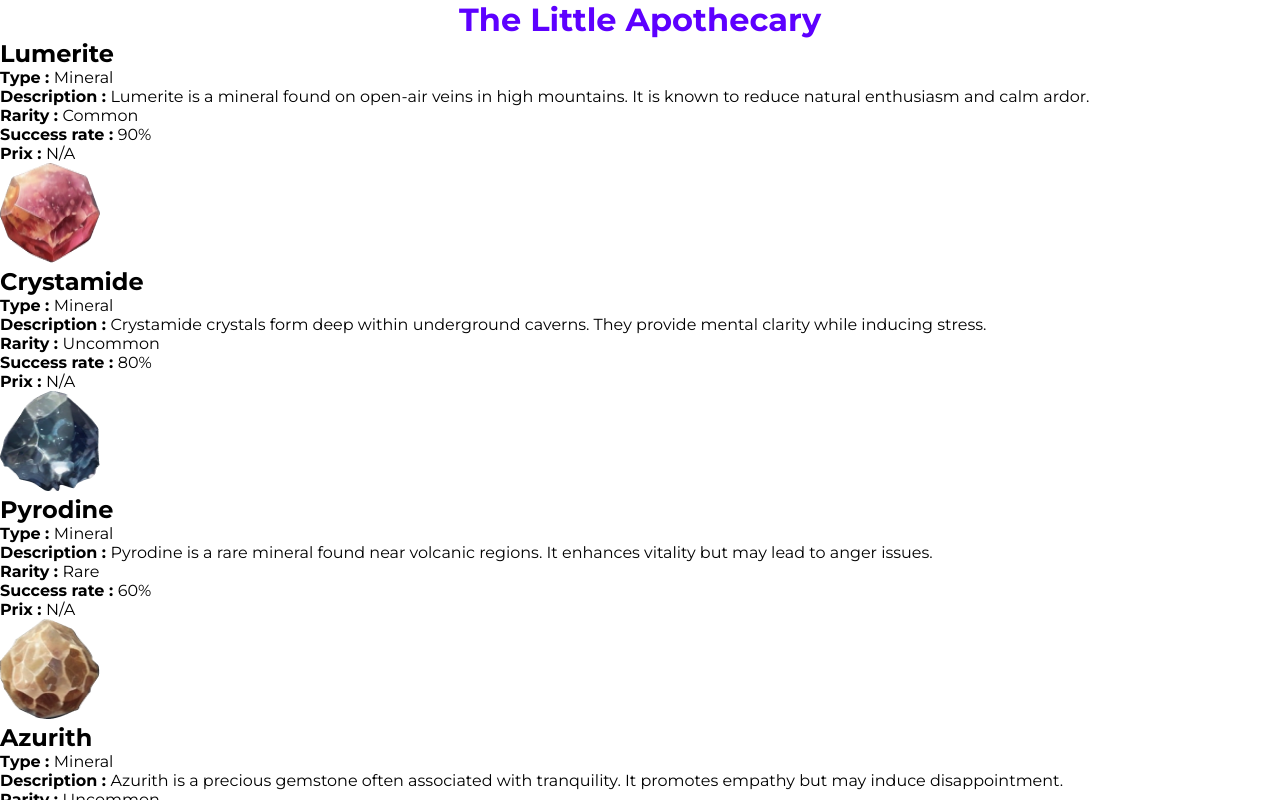
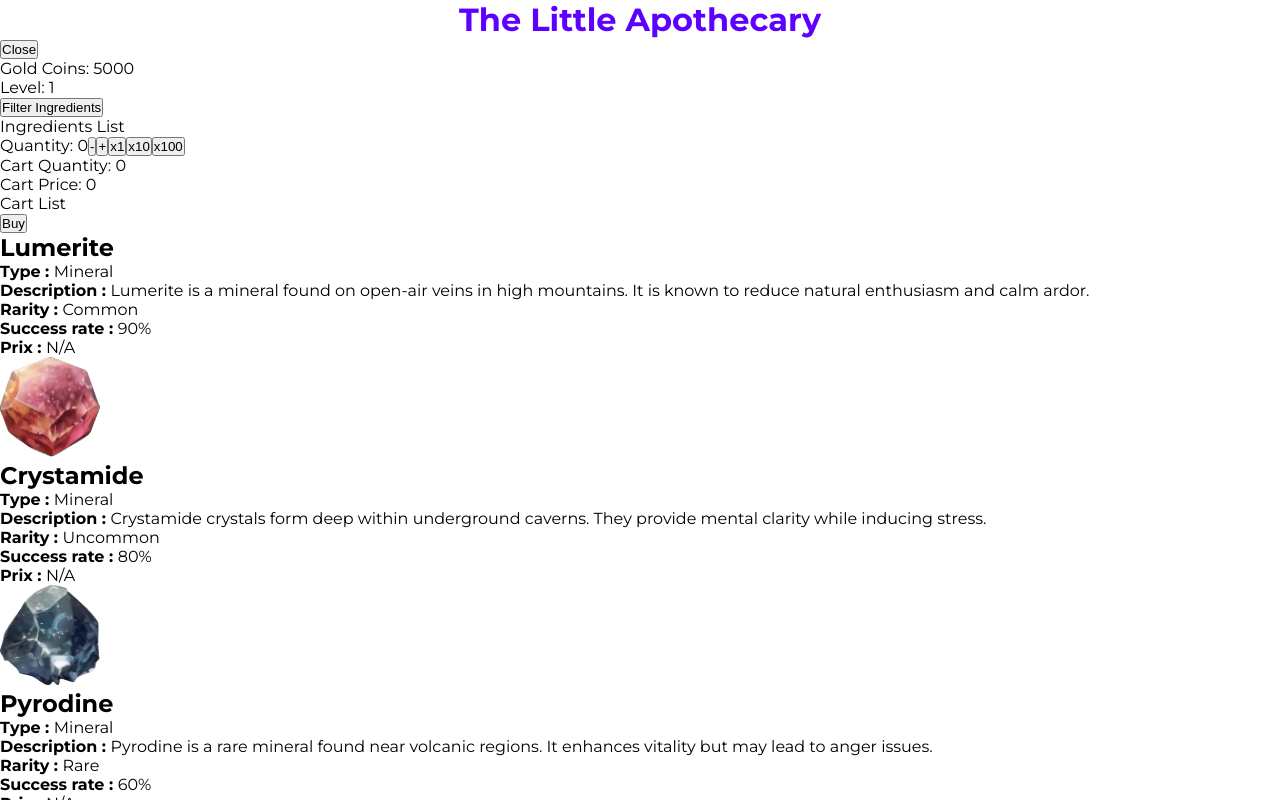
Before and after one commit to Guiomino/the-little-apothecary, a Next.js app: page / in a window 1280 px wide. Shown: the top 800 px of the page. Built offline with nearby package versions, Linux system fonts and the light colour scheme.

Commit message:
feat(all components for market)

```diff
--- /dev/null
+++ b/src/app/components/market/CartList.tsx
@@ -0,0 +1,15 @@
+// CartList.tsx
+
+"use client"
+
+import React from 'react';
+
+const CartList: React.FC = () => {
+  return (
+    <div>
+      Cart List
+    </div>
+  );
+};
+
+export default CartList;
--- /dev/null
+++ b/src/app/components/market/CartPrice.tsx
@@ -0,0 +1,15 @@
+// CartPrice.tsx
+
+"use client"
+
+import React from 'react';
+
+const CartPrice: React.FC = () => {
+  return (
+    <div>
+      Cart Price: 0
+    </div>
+  );
+};
+
+export default CartPrice;
--- /dev/null
+++ b/src/app/components/market/CartQuantity.tsx
@@ -0,0 +1,15 @@
+// CartQuantity.tsx
+
+"use client"
+
+import React from 'react';
+
+const CartQuantity: React.FC = () => {
+  return (
+    <div>
+      Cart Quantity: 0
+    </div>
+  );
+};
+
+export default CartQuantity;
--- /dev/null
+++ b/src/app/components/market/Market.tsx
@@ -0,0 +1,39 @@
+// Market.tsx
+
+"use client"
+
+import React, { useState } from 'react';
+import FilterIngredients from '@/app/miscellaneous/FilterIngredients';
+import GoldCoins from '@/app/miscellaneous/GoldCoins';
+import LevelUser from '@/app/miscellaneous/LevelUser';
+import CloseModal from '@/app/miscellaneous/CloseModal';
+import IngredientsList from '@/app/miscellaneous/IngredientsList';
+import CartQuantity from '@/app/components/market/CartQuantity';
+import CartPrice from '@/app/components/market/CartPrice';
+import CartList from '@/app/components/market/CartList';
+import AppButton from '@/app/miscellaneous/AppButton';
+
+const Market: React.FC = () => {
+    const [goldCoins, setGoldCoins] = useState(5000);
+
+    return (
+        <div>
+            <CloseModal />
+            <GoldCoins goldCoins={goldCoins} />
+            <LevelUser />
+            <FilterIngredients />
+            <IngredientsList />
+            <CartQuantity />
+            <CartPrice />
+            <CartList />
+            <AppButton
+                label="Buy"
+                onClick={() => {
+                    // Logique d'achat ou autre
+                }}
+            />
+        </div>
+    );
+};
+
+export default Market;
--- /dev/null
+++ b/src/app/miscellaneous/AppButton.tsx
@@ -0,0 +1,20 @@
+// AppButton.tsx
+
+"use client"
+
+import React from 'react';
+
+interface AppButtonProps {
+  label: string;
+  onClick: () => void;
+}
+
+const AppButton: React.FC<AppButtonProps> = ({ label, onClick }) => {
+  return (
+    <button onClick={onClick}>
+      {label}
+    </button>
+  );
+};
+
+export default AppButton;
--- /dev/null
+++ b/src/app/miscellaneous/CloseModal.tsx
@@ -0,0 +1,19 @@
+// CloseModal.tsx
+
+"use client"
+
+import React from 'react';
+
+const CloseModal: React.FC = () => {
+  const handleClose = () => {
+    // Implement the logic to close the modal
+  };
+
+  return (
+    <button onClick={handleClose}>
+      Close
+    </button>
+  );
+};
+
+export default CloseModal;
--- /dev/null
+++ b/src/app/miscellaneous/FilterIngredients.tsx
@@ -0,0 +1,15 @@
+// FilterIngredients.tsx
+
+"use client"
+
+import React from 'react';
+
+const FilterIngredients: React.FC = () => {
+  return (
+    <button>
+      Filter Ingredients
+    </button>
+  );
+};
+
+export default FilterIngredients;
--- /dev/null
+++ b/src/app/miscellaneous/GoldCoins.tsx
@@ -0,0 +1,19 @@
+// GoldCoins.tsx
+
+"use client"
+
+import React from 'react';
+
+interface GoldCoinsProps {
+  goldCoins: number;
+}
+
+const GoldCoins: React.FC<GoldCoinsProps> = ({ goldCoins }) => {
+  return (
+    <div>
+      Gold Coins: {goldCoins}
+    </div>
+  );
+};
+
+export default GoldCoins;
--- /dev/null
+++ b/src/app/miscellaneous/IngredientsList.tsx
@@ -0,0 +1,33 @@
+// IngredientsList.tsx
+
+"use client"
+
+import React, { useState } from 'react';
+
+const IngredientsList: React.FC = () => {
+  const [quantity, setQuantity] = useState(0);
+
+  const increment = (amount: number) => {
+    setQuantity(prev => prev + amount);
+  };
+
+  const decrement = () => {
+    setQuantity(prev => (prev > 0 ? prev - 1 : 0));
+  };
+
+  return (
+    <div>
+      <div>Ingredients List</div>
+      <div>
+        Quantity: {quantity}
+        <button onClick={() => decrement()}>-</button>
+        <button onClick={() => increment(1)}>+</button>
+        <button onClick={() => increment(1)}>x1</button>
+        <button onClick={() => increment(10)}>x10</button>
+        <button onClick={() => increment(100)}>x100</button>
+      </div>
+    </div>
+  );
+};
+
+export default IngredientsList;
--- /dev/null
+++ b/src/app/miscellaneous/LevelUser.tsx
@@ -0,0 +1,15 @@
+// LevelUser.tsx
+
+"use client"
+
+import React from 'react';
+
+const LevelUser: React.FC = () => {
+  return (
+    <div>
+      Level: 1
+    </div>
+  );
+};
+
+export default LevelUser;
--- a/src/app/page.tsx
+++ b/src/app/page.tsx
@@ -1,7 +1,8 @@
 import Image from "next/image";
 import styles from "./page.module.scss";
+import IngredientProvider from "./context/IngredientContext";
+import Market from "./components/market/Market";
 import IngredientList from "./components/IngredientList";
-import IngredientProvider from "./context/IngredientContext";
 
 export default function Home() {
   return (
@@ -9,6 +10,7 @@ export default function Home() {
       <IngredientProvider>
         <main className={styles.app}>
           <h1>The Little Apothecary</h1>
+          <Market />
           <IngredientList />
         </main>
       </IngredientProvider>
```
